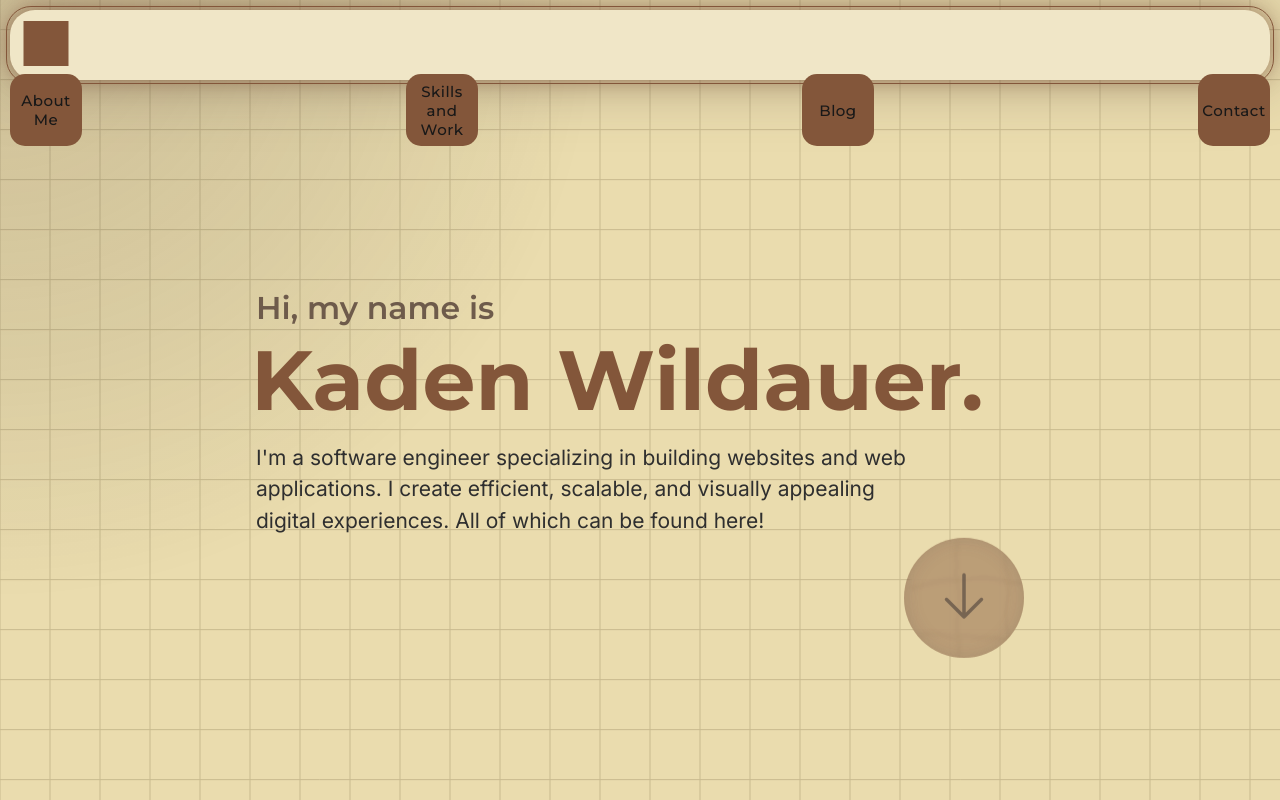
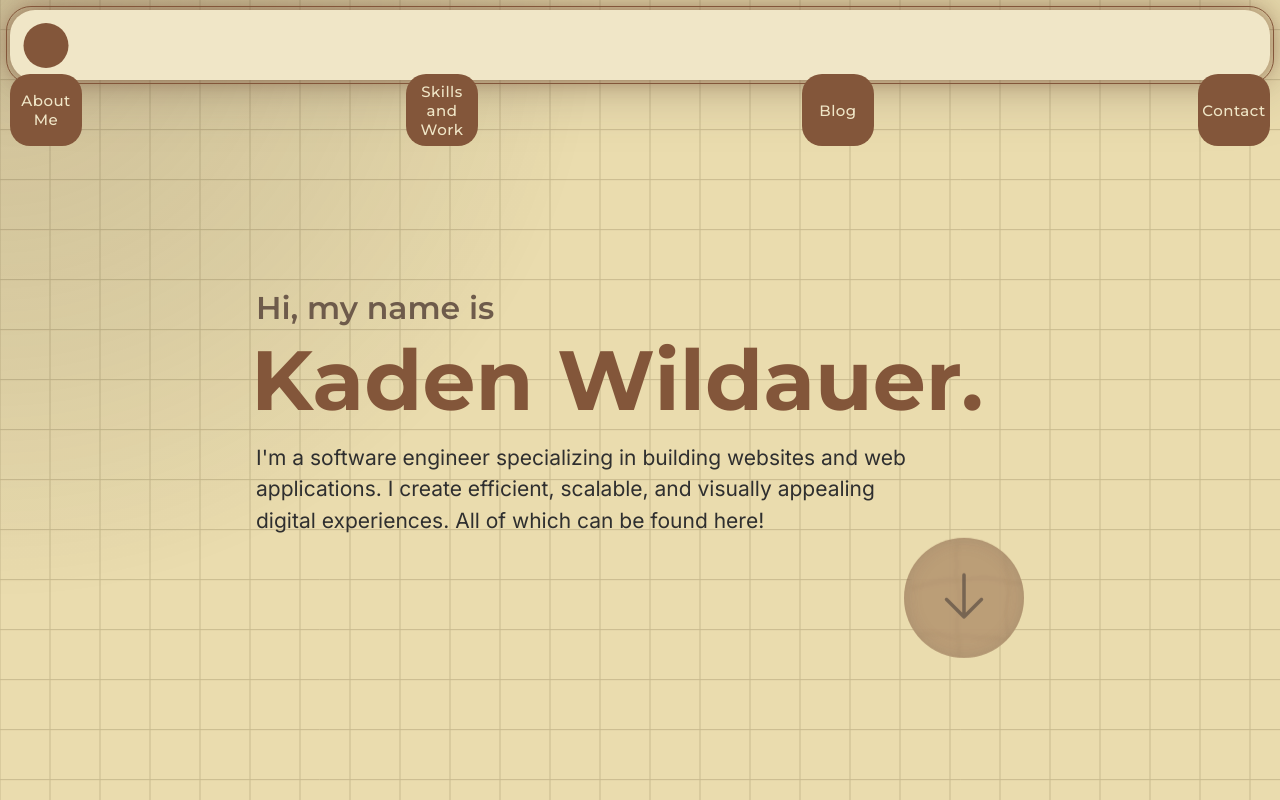
Before and after one commit to TheHeartstriker/Portfolio, a Next.js app in the folder Portfolio/: page / in a window 1280 px wide. Shown: the top 800 px of the page. Built offline with nearby package versions, Linux system fonts and the light colour scheme.

Commit message:
Nav
Changed the nav it less techy and just unique and intesting now.

```diff
--- a/Portfolio/src/components/nav/nav.jsx
+++ b/Portfolio/src/components/nav/nav.jsx
@@ -13,22 +13,14 @@ function Nav() {
   const pathname = usePathname();
   const current = useRef("About");
   const heightRef = useRef(45);
-  //Creates the spans for the buttons
+  //Creates the div for the buttons
   function BoxElements() {
     const container = containerRef.current;
-    // Create 40 span elements, append them and give them a movement delays
+    // Create a single div element
     if (container) {
-      for (let i = 0; i < heightRef.current; i++) {
-        let span = document.createElement("span");
-        container.appendChild(span);
-        // Get the current top value from CSS
-        let currentTop = parseFloat(window.getComputedStyle(span).top) || 0;
-        // Pushes each element slightly down
-        span.style.top = `${currentTop + i + 1}px`;
-        // Random delay
-        let ranDelay = Math.random() * 0.35;
-        span.style.transitionDelay = ranDelay + "s";
-      }
+      let div = document.createElement("div");
+      div.className = "nav-indicator";
+      container.appendChild(div);
     }
   }
 
@@ -42,8 +34,9 @@ function Nav() {
     };
   }
 
-  function newSpanMover(buttonRect) {
-    const spans = containerRef.current.querySelectorAll("span");
+  function newSpanMover(buttonRect, buttonName) {
+    const div = containerRef.current.querySelector(".nav-indicator");
+    if (!div) return;
 
     // Find the midpoint of the button (left + half of width)
     const buttonMidpoint = buttonRect.left + buttonRect.width / 2;
@@ -52,12 +45,20 @@ function Nav() {
     const containerLeft = location.current.Container.left;
 
     // Calculate the position relative to the container
-    // We need to center the spans (45px wide) on the button midpoint
-    const spanWidth = spans[0] ? spans[0].offsetWidth : 45;
-    const relativeX = buttonMidpoint - containerLeft - spanWidth / 2;
+    // We need to center the div on the button midpoint
+    const divWidth = div.offsetWidth || 45;
+    const relativeX = buttonMidpoint - containerLeft - divWidth / 2;
 
-    spans.forEach((span) => {
-      span.style.transform = `translateX(${relativeX}px)`;
+    // Use different easing for About and Contact to prevent off-screen overshoot
+    const easing =
+      buttonName === "About" || buttonName === "Contact"
+        ? "power4.out"
+        : "back.out";
+
+    gsap.to(div, {
+      x: relativeX,
+      duration: 2,
+      ease: easing,
     });
   }
 
@@ -109,7 +110,7 @@ function Nav() {
         heightRef.current = 40;
       }
       locationFill();
-      newSpanMover(location.current[current.current]);
+      newSpanMover(location.current[current.current], current.current);
     }
     window.addEventListener("resize", handleResize);
     // Initial fill in case of resize before mount
@@ -126,7 +127,7 @@ function Nav() {
 
     current.current = active;
     if (location.current[active]) {
-      newSpanMover(location.current[active]);
+      newSpanMover(location.current[active], active);
     }
   }, [pathname]);
   return (
--- a/Portfolio/src/components/nav/navigate.css
+++ b/Portfolio/src/components/nav/navigate.css
@@ -42,9 +42,9 @@
   height: 72px;
   margin: 0;
   border: none;
-  border-radius: 15px;
+  border-radius: 20px;
   background-color: var(--color-1);
-  color: var(--font-high);
+  color: var(--color-4);
   display: flex;
   font-size: 0.75rem;
   justify-content: center;
@@ -59,6 +59,14 @@
     box-shadow 0.4s ease-in-out;
 
   z-index: 15;
+}
+
+.nav-indicator {
+  width: 45px;
+  height: 45px;
+  border-radius: 50%;
+  background-color: var(--color-1);
+  position: absolute;
 }
 
 .button a {
```
